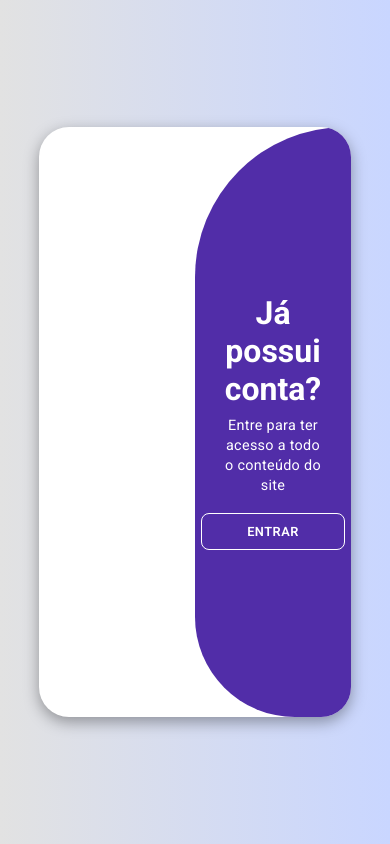
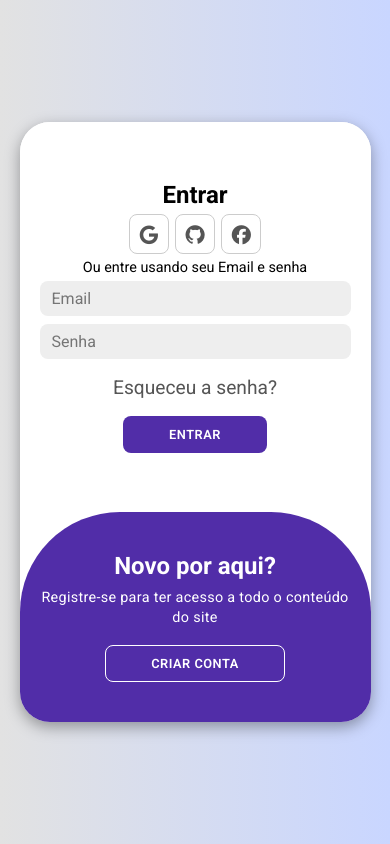
Before and after one commit to Joa6-Pedro/Desenvolvimento_Web, a plain HTML site: page 02-loginPage/index.html in a window 390 px wide. Drawn offline with Linux system fonts and the light colour scheme.

Commit message:
Projeto Finalizado

```diff
--- a/02-loginPage/index.html
+++ b/02-loginPage/index.html
@@ -19,23 +19,32 @@
                     <a href="#" class="icon"><i class="fa-brands fa-facebook"></i></a>
                 </div>
                 <span>Ou use seu Email para registro</span>
+
+
+                <div class="inputContainer">
                     <label for="nome">Nome</label>
                     <input type="text" name="nome" placeholder="Nome">
+                </div>
 
+                <div class="inputContainer">
                     <label for="email">Email</label>
                     <input type="email" name="email" placeholder="Email">
+                </div>
 
+                <div class="inputContainer">
                     <label for="senha">Senha</label>
                     <input type="password" name="senha" placeholder="Senha">
-
+                </div>
+                <div class="inputContainer">
                     <label for="confirmeSenha">Confirmar Senha</label>
                     <input type="password" name="confirmeSenha" placeholder="Senha">
+                </div>
 
                 <button>Registrar-se</button>
             </form>
         </div>
 
-        <div class="formContainer signUp">
+        <div class="formContainer signIn">
             <form>
                 <h1>Entrar</h1>
                 <div class="socialIcons">
@@ -45,11 +54,15 @@
                 </div>
                 <span>Ou entre usando seu Email e senha</span>
 
+                <div class="inputContainer">
                     <label for="email">Email</label>
                     <input type="email" name="email" placeholder="Email">
+                </div>
 
+                <div class="inputContainer">
                     <label for="senha">Senha</label>
                     <input type="password" name="senha" placeholder="Senha">
+                </div>
 
                 <a href="#">Esqueceu a senha?</a>
                 <button>Entrar</button>
@@ -58,14 +71,14 @@
         <div class="toggleContainer">
             <div class="toggle">
                 <div class="togglePanel toggleLeft">
+                    <h1>Já possui conta?</h1>
+                    <p>Entre para ter acesso a todo o conteúdo do site</p>
+                    <button class="hidden" id="entrar">entrar</button>
+                </div>
+                <div class="togglePanel toggleRight">
                     <h1>Novo por aqui?</h1>
                     <p>Registre-se para ter acesso a todo o conteúdo do site</p>
                     <button class="hidden" id="criarConta">Criar Conta</button>
-                </div>
-                <div class="togglePanel toggleRight">
-                    <h1>Já possui conta?</h1>
-                    <p>Entre para ter acesso a todo o conteúdo do site</p>
-                    <button class="hidden" id="Entrar">entrar</button>
                 </div>
             </div>
         </div>
--- a/02-loginPage/style.css
+++ b/02-loginPage/style.css
@@ -124,7 +124,7 @@ body {
 .container.active .signUp {
     transform: translateX(100%);
     opacity: 1;
-    z-index: 3;
+    z-index: 5;
     animation: move 0.6s;
 }
 
@@ -134,7 +134,7 @@ body {
         z-index: 1;
     }50%, 100%{
         opacity: 1;
-        z-index: 3;
+        z-index: 5;
     }
 }
 
@@ -149,8 +149,8 @@ body {
     justify-content: center;
     align-items: center;
     margin: 0 0.3vw;
-    width: 4vw;
-    height: 4vw;
+    width: 40px;
+    height: 40px;
 }
 
 .toggleContainer {
@@ -163,7 +163,7 @@ body {
     transition: all 0.6s
     ease-in-out;
     border-radius: 150px 0 0 100px;
-    z-index: 4;
+    z-index: 1000;
 }
 
 .container.active .toggleContainer{
@@ -205,6 +205,10 @@ body {
     transform: translateX(-200%);
 }
 
+.container.active .toggleLeft {
+    transform: translateX(0);
+}
+
 .toggleRight {
     right: 0;
     transform: translateX(0);
@@ -213,3 +217,125 @@ body {
 .container.active .toggleRight{
     transform: translateX(200%);
 }
+
+@media (max-width: 768px){
+
+    .container {
+        width: 90vw;
+        min-height: 600px;
+
+    }
+
+    .formContainer {
+        width: 100%;
+        height: 65%;
+    }
+
+    .inputContainer {
+        margin: 2px 0;
+    }
+
+    .container label {
+        display: none;
+    }
+
+    .container input {
+        padding: 5px 8px;
+    }
+
+    .signIn {
+        height: 65%;
+        top: 0;
+        left: 0;
+    }
+
+    .signIn form {
+        padding: 10px 20px;
+    }
+
+    .container.active .signIn {
+        transform: translateY(100%);
+    }
+
+    .signUp {
+        height: 65%;
+        top: 0;
+        left: 0;
+    }
+
+    .signUp form {
+        padding: 10px 20px;
+    }
+
+    .container.active .signUp {
+        top: 35%;
+        transform: translateY(0);
+    }
+
+    .toggleContainer {
+        width: 100%;
+        height: 35%;
+        top: 65%;
+        left: 0;
+        border-radius: 100px 100px 0 0;
+    }
+
+    .container.active .toggleContainer{
+        transform: translateY(-185%);
+        border-radius: 0 0 100px 100px;
+    }
+
+    .toggle {
+        left: 0;
+        top: -100%;
+        width: 100%;
+        height: 200%;
+        transform: translateY(0);
+    }
+
+    .container.active .toggle {
+        transform: translateY(50%);
+    }
+
+    .togglePanel {
+        width: 100%;
+        height: 50%;
+        padding: 0 20px;
+    }
+
+    .toggleLeft {
+        top: 0;
+        transform: translateY(-200%);
+    }
+
+    .container.active .toggleLeft {
+        transform: translateY(0);
+    }
+
+    .toggleRight {
+        top: 50%;
+        right: auto;
+        transform: translateY();
+    }
+
+    .container.active .toggleRight {
+        transform: translateY(200%);
+    }
+
+    .container form{
+        padding: 0 20px;
+    }
+
+    .container h1{
+        font-size: 1.5em;
+    }
+
+    .container input {
+        padding: 8px 12px;
+    }
+
+    .socialIcons {
+        margin: 5px 0;
+    }
+
+}
```
Lines whose indentation alone changed are shown as unchanged.
